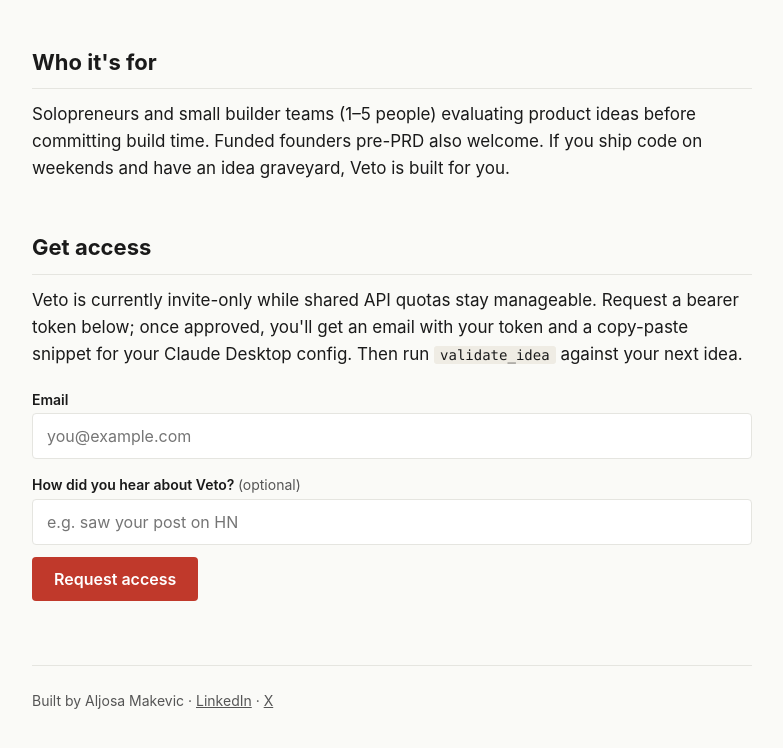
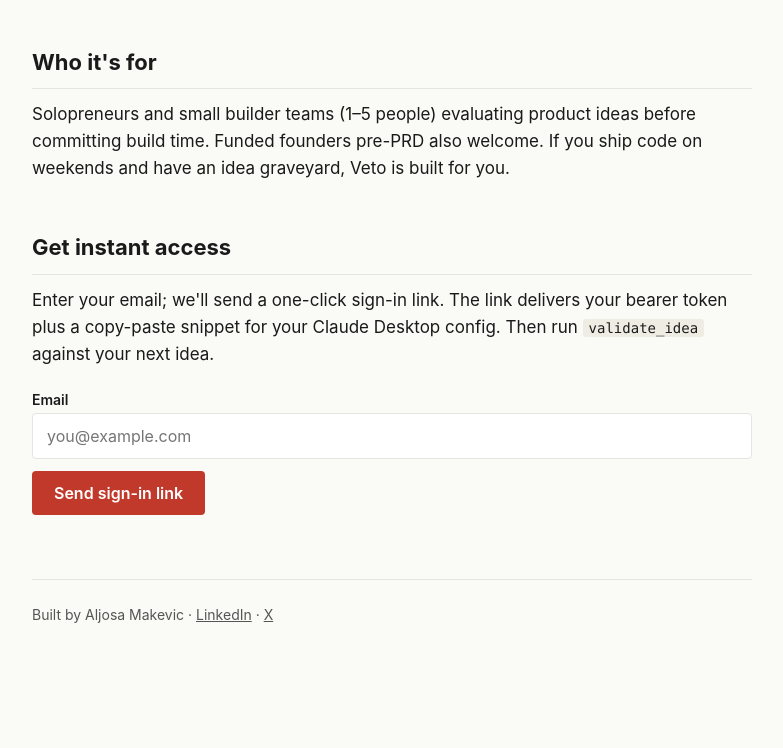
Before and after one commit to aljosamakevic/devreluni-mcp, a website: page public/index.html in a window 1280 px wide. Shown: the part 1076-1824 px from the top of the page, without its empty margins (248-1031 px from the left). Drawn offline with Linux system fonts and the light colour scheme.

Commit message:
phase-05a: landing-page magic-link form (C7 of D-03-5)
Swap the Phase 04 signup form (Email + "How did you hear" + honeypot →
POST /signup) for a Phase 05a magic-link form (Email + honeypot →
POST /auth/magic-link/request).

Copy changes:
  - Section heading: "Get access" → "Get instant access".
  - Lede: "Veto is currently invite-only … Request a bearer token below;
    once approved, you'll get an email …" → "Enter your email; we'll
    send a one-click sign-in link …".
  - Submit button: "Request access" → "Send sign-in link".
  - Removed the optional "How did you hear about Veto?" referrer input —
    the magic-link UX is "one input is the point". Anyone who wants to
    leave attribution can still reply to the email.

Inline JS rewired to POST /auth/magic-link/request, expects {ok, message}
on success, surfaces 429 + retry-after the same way Phase 04 did, and
falls back to a generic error message on 4xx/5xx/network.

Honeypot input named `website` retained (off-screen via signup-honeypot
class, tabindex=-1, autocomplete=off) so bots that auto-fill every input
trip the same drop logic the server enforces.

POST /signup endpoint stays mounted server-side for backward compat /
direct API callers / the admin manual-override path; it just isn't
linked from the landing form anymore.

Build clean (259 tests, no change — pure HTML edit, no test surface).

C7 of Phase 05a magic-link iteration on D-03-5.

```diff
--- a/public/index.html
+++ b/public/index.html
@@ -232,12 +232,12 @@
         <!-- TODO: testimonials once 5 users have shipped a verdict -->
       </section>
 
-      <h2>Get access</h2>
+      <h2>Get instant access</h2>
       <p>
-        Veto is currently invite-only while shared API quotas stay manageable.
-        Request a bearer token below; once approved, you'll get an email with
-        your token and a copy-paste snippet for your Claude Desktop config.
-        Then run <code>validate_idea</code> against your next idea.
+        Enter your email; we'll send a one-click sign-in link. The link
+        delivers your bearer token plus a copy-paste snippet for your
+        Claude Desktop config. Then run <code>validate_idea</code> against
+        your next idea.
       </p>
 
       <form class="signup-form" id="signup-form" novalidate>
@@ -252,17 +252,6 @@
             placeholder="you@example.com"
           >
         </div>
-        <div>
-          <label for="signup-referrer">How did you hear about Veto? <span class="optional">(optional)</span></label>
-          <input
-            type="text"
-            id="signup-referrer"
-            name="referrer"
-            maxlength="500"
-            autocomplete="off"
-            placeholder="e.g. saw your post on HN"
-          >
-        </div>
         <div class="signup-honeypot" aria-hidden="true">
           <label for="signup-website">Website (leave blank)</label>
           <input
@@ -274,15 +263,17 @@
           >
         </div>
         <div>
-          <button type="submit" id="signup-submit">Request access</button>
+          <button type="submit" id="signup-submit">Send sign-in link</button>
         </div>
         <p class="signup-message" id="signup-message" role="status" aria-live="polite"></p>
       </form>
 
       <script>
-        // Phase 04 D-03-5 — inline signup form wiring.
-        // Posts JSON to /signup, displays a friendly result message below
-        // the form. No framework, no external deps.
+        // Phase 05a D-03-5 — inline magic-link form wiring.
+        // Posts JSON to /auth/magic-link/request, displays a friendly result
+        // message below the form. No framework, no external deps. Same
+        // honeypot semantics as Phase 04 — bots that fill `website` see an
+        // identical success message; humans see "Check your inbox".
         (function () {
           'use strict';
           var form = document.getElementById('signup-form');
@@ -304,13 +295,12 @@
             submitBtn.disabled = true;
 
             var email = (document.getElementById('signup-email').value || '').trim();
-            var referrer = (document.getElementById('signup-referrer').value || '').trim();
             var website = (document.getElementById('signup-website').value || '').trim();
 
-            fetch('/signup', {
+            fetch('/auth/magic-link/request', {
               method: 'POST',
               headers: { 'Content-Type': 'application/json' },
-              body: JSON.stringify({ email: email, referrer: referrer, website: website })
+              body: JSON.stringify({ email: email, website: website })
             })
               .then(function (res) {
                 return res.json().then(function (body) {
@@ -321,7 +311,7 @@
                 if (result.status === 200 && result.body && result.body.ok) {
                   form.reset();
                   showMessage(
-                    result.body.message || "Thanks — we'll review and get back to you within a day or two.",
+                    result.body.message || 'Check your inbox for a sign-in link.',
                     'success'
                   );
                 } else if (result.status === 429) {
```
